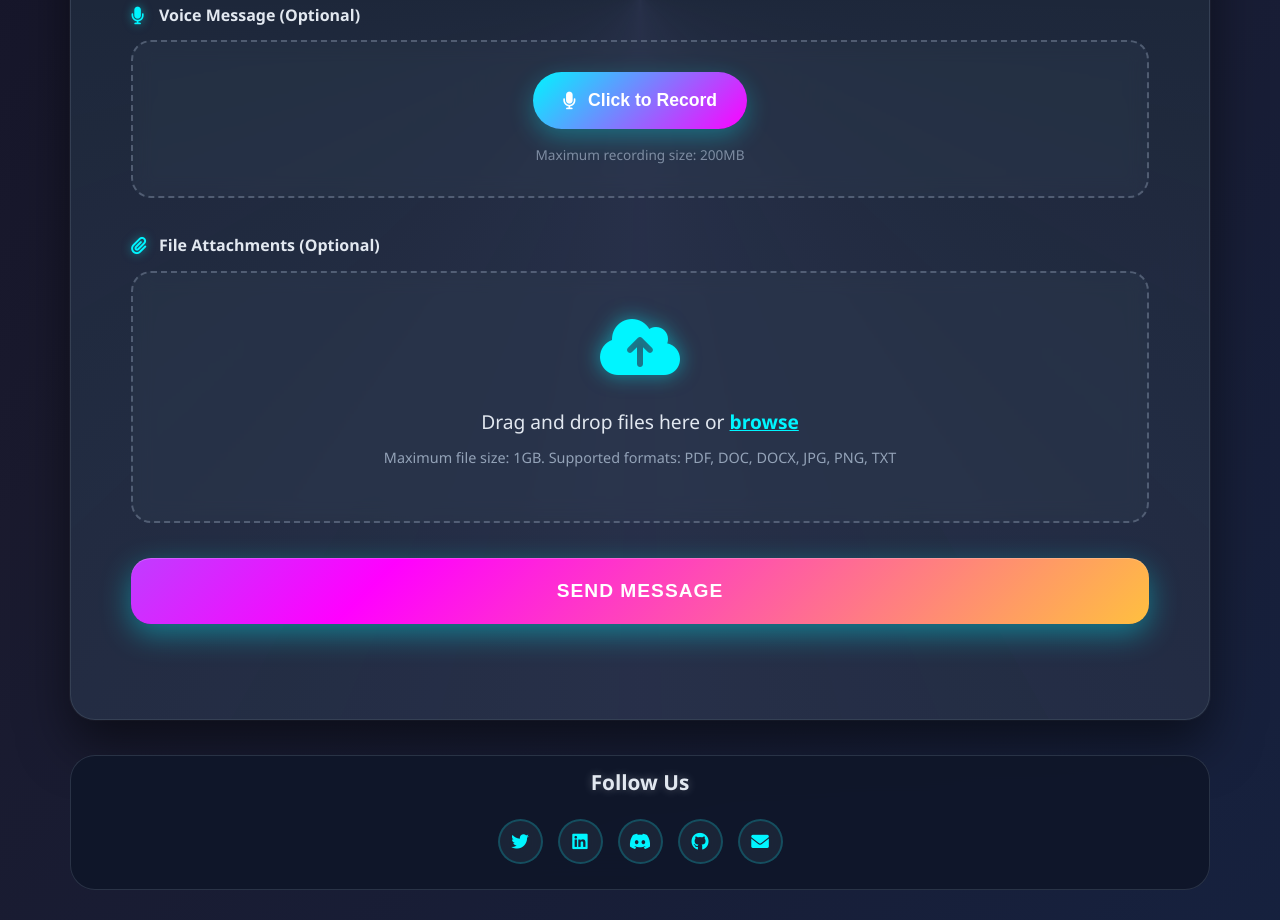
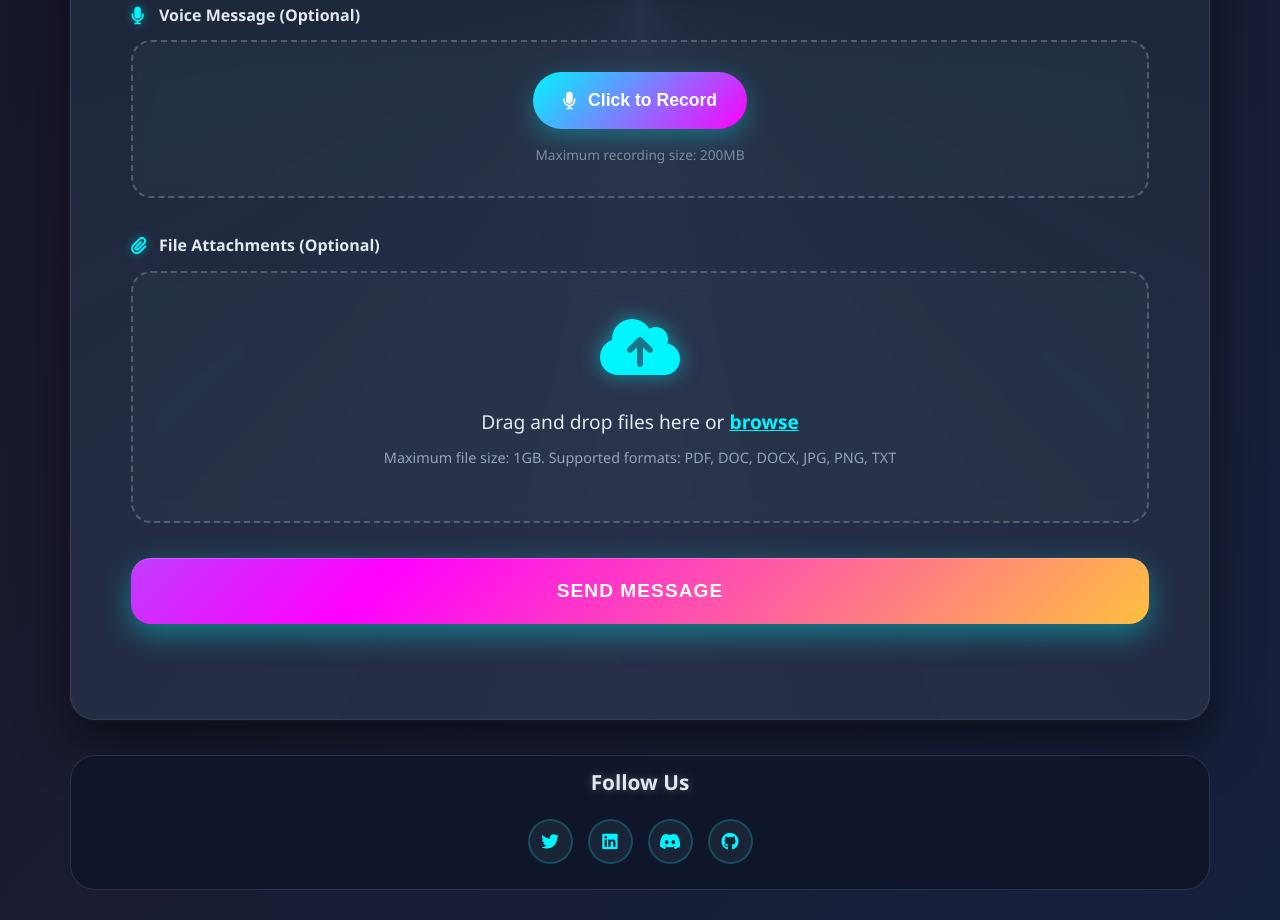
Before and after one commit to subhadotcom/Contact_to_Subha, a plain HTML site: page index.html in a window 1280 px wide. Shown: the part 1141-2061 px from the top of the page. Drawn offline with Linux system fonts and the light colour scheme.

Commit message:
Update index.html

```diff
--- a/index.html
+++ b/index.html
@@ -186,9 +186,6 @@
                         <a href="https://github.com/subhadotcom" target="_blank" rel="noopener noreferrer" aria-label="GitHub">
                             <i class="fab fa-github"></i>
                         </a>
-                        <a href="mailto:connect@subhadipghosh.co.in" aria-label="Email">
-                            <i class="fas fa-envelope"></i>
-                        </a>
                     </div>
                 </div>
             </div>
```
